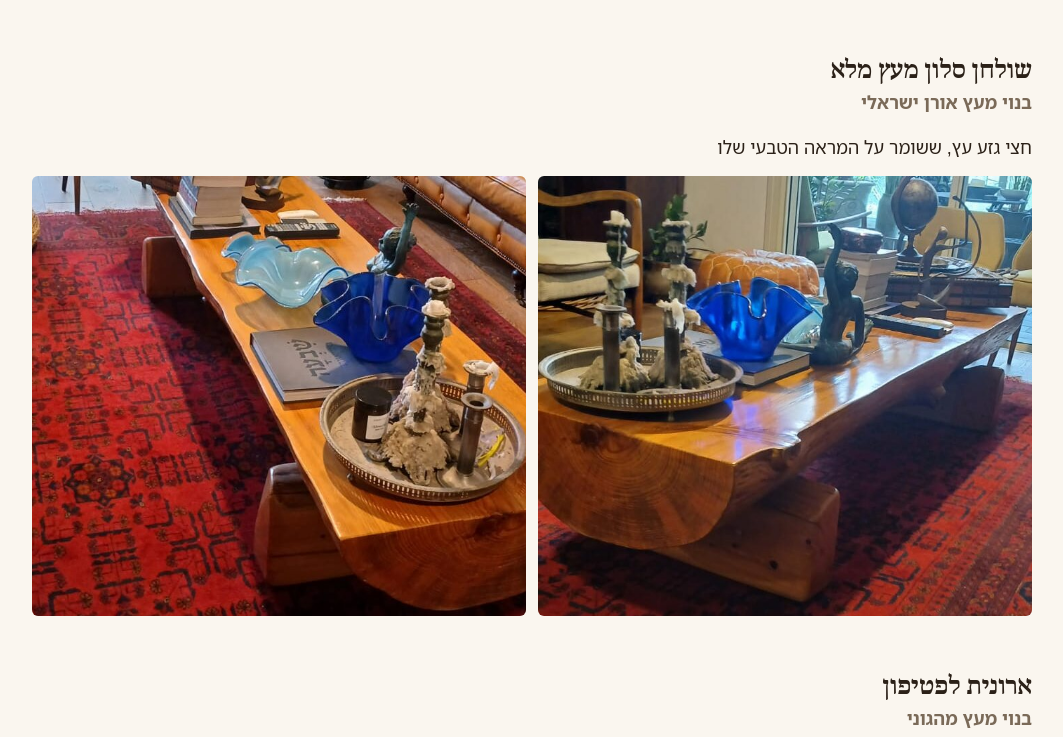
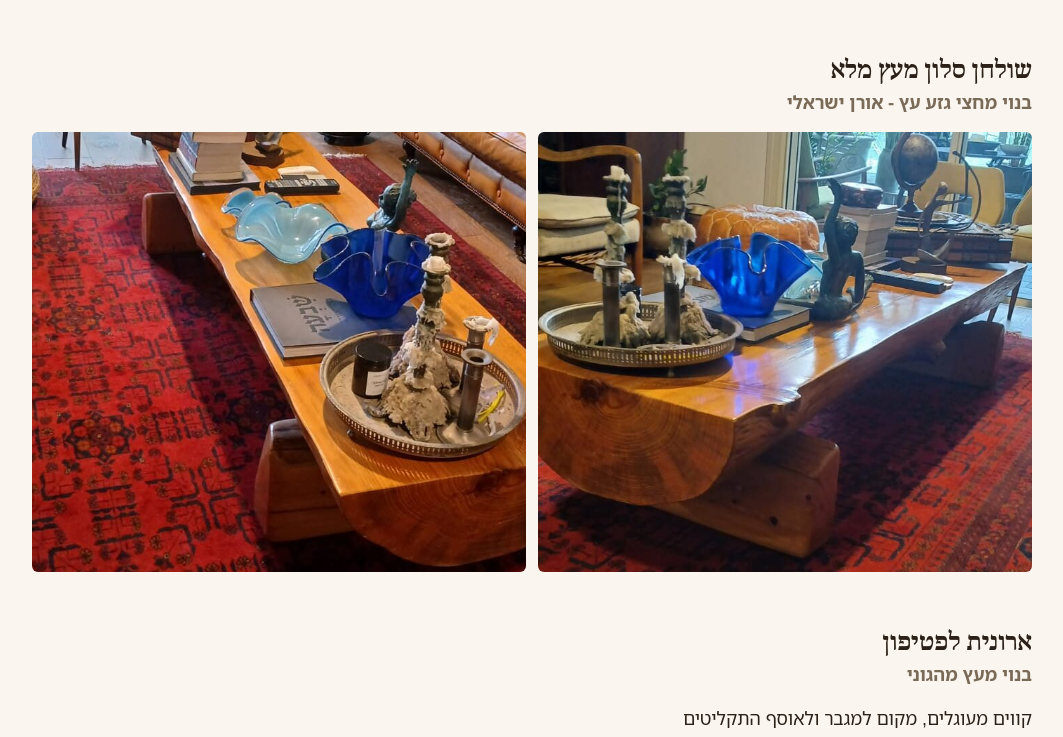
Before and after one commit to ehudettun/yaakov-nagarut, a plain HTML site: page index.html in a window 1280 px wide. Shown: the part 2119-2856 px from the top of the page, without its empty margins (108-1171 px from the left). Drawn offline with Linux system fonts and the light colour scheme.

Commit message:
Table wood line

```diff
--- a/index.html
+++ b/index.html
@@ -23,7 +23,7 @@ h2{font:700 30px "Noto Serif Hebrew",Georgia,serif;border-bottom:2px solid var(-
 <h2>העבודות שלי</h2>
 <section class="work"><h3>ספריית עץ מלא לסלון</h3><p class="wood" style="color:#7a6a58;font-weight:600">בנוי מעץ אלון אירופאי</p><div class="imgs"><img src="img/library.jpg" alt="ארון ספרייה מעץ"></div></section>
 <section class="work"><h3>ויטרינת עץ וזכוכית</h3><p class="wood" style="color:#7a6a58;font-weight:600">בנוי מעץ אגוז אפריקאי</p><div class="imgs one"><img src="img/vitrine.jpg" alt="ויטרינת עץ וזכוכית"></div></section>
-<section class="work"><h3>שולחן סלון מעץ מלא</h3><p class="wood" style="color:#7a6a58;font-weight:600">בנוי מעץ אורן ישראלי</p><p>חצי גזע עץ, ששומר על המראה הטבעי שלו</p><div class="imgs"><img src="img/table1.jpg" alt="שולחן סלון מעץ מלא"><img src="img/table2.jpg" alt="שולחן סלון, זווית נוספת"></div></section>
+<section class="work"><h3>שולחן סלון מעץ מלא</h3><p class="wood" style="color:#7a6a58;font-weight:600">בנוי מחצי גזע עץ - אורן ישראלי</p><div class="imgs"><img src="img/table1.jpg" alt="שולחן סלון מעץ מלא"><img src="img/table2.jpg" alt="שולחן סלון, זווית נוספת"></div></section>
 <section class="work"><h3>ארונית לפטיפון</h3><p class="wood" style="color:#7a6a58;font-weight:600">בנוי מעץ מהגוני</p><p>קווים מעוגלים, מקום למגבר ולאוסף התקליטים</p><div class="imgs one"><img src="img/record.jpg" alt="ארונית עץ לפטיפון"></div></section>
 <section class="work"><h3>מתקן לבקבוקי יין</h3><p class="wood" style="color:#7a6a58;font-weight:600">בנוי מעץ אלון אירופאי</p><p>לוח עץ נשען על רגל, פשוט ומיוחד<br><small style="color:#7a6a58">צולם בסדנה באבירים</small></p><div class="imgs one"><img src="img/wine.jpg" alt="מתקן עץ לבקבוקי יין"></div></section>
 <section class="work"><h3>מדפי עץ למטבח</h3><p class="wood" style="color:#7a6a58;font-weight:600">בנוי מעץ אורן ישראלי</p><p>שני מדפים עם קצה טבעי</p><div class="imgs"><img src="img/shelves1.jpg" alt="מדפי עץ למטבח"><img src="img/shelves2.jpg" alt="מדפי עץ, מבט מהצד"></div></section>
```
